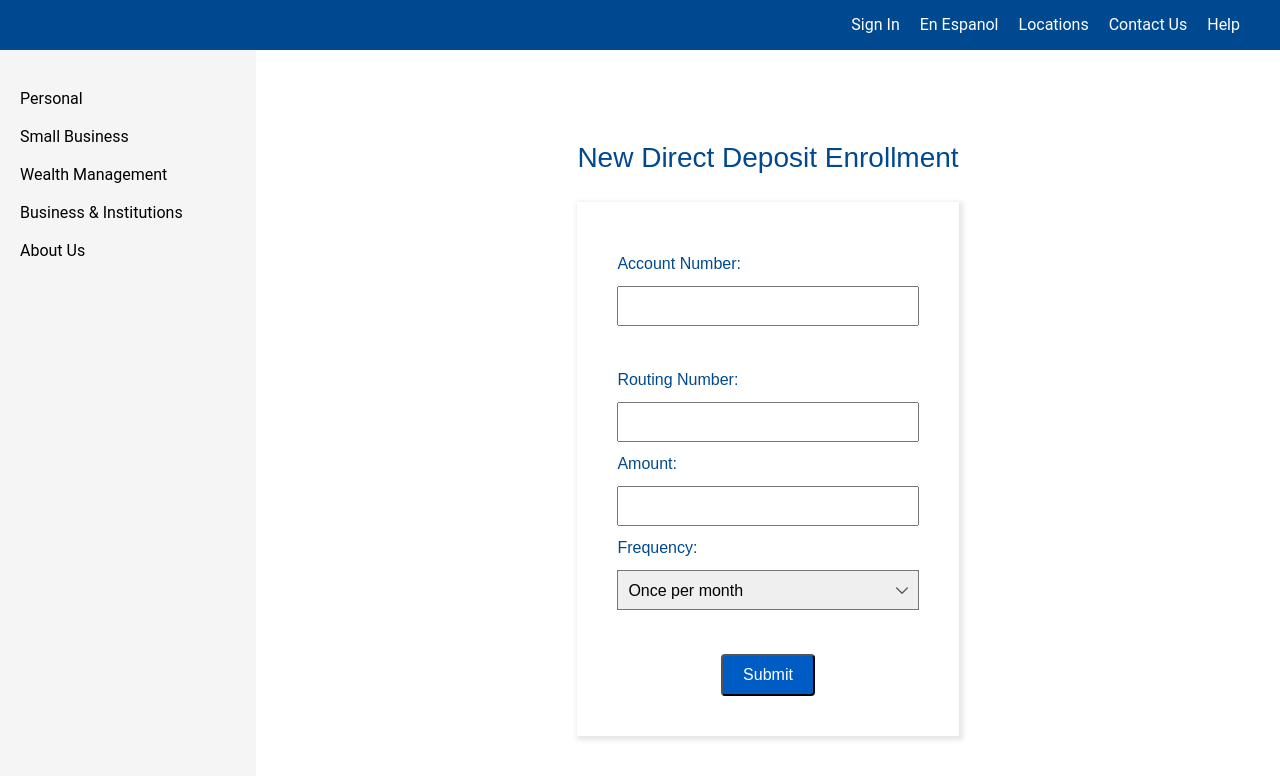
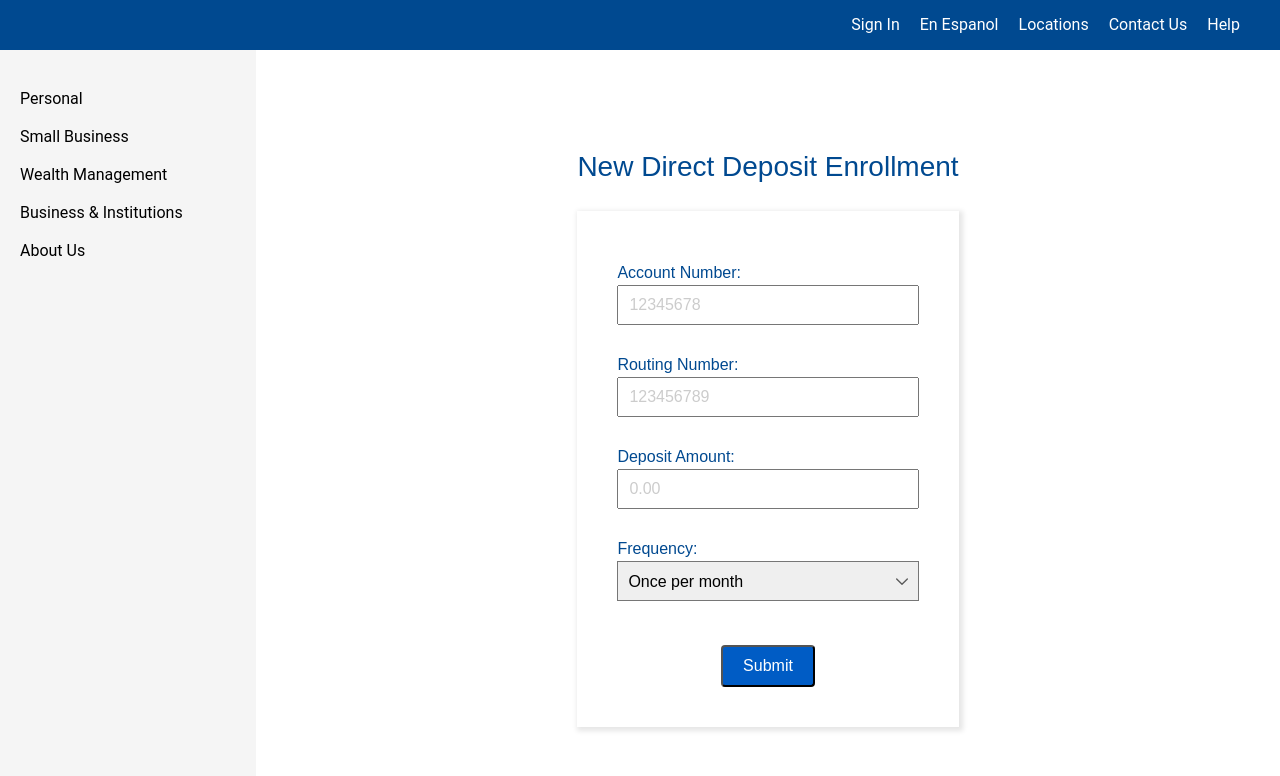
Before and after one commit to elainedev/interest-calculator-playground, a React (Vite) app: page /enrollment in a window 1280 px wide. Shown: the top 776 px of the page. Built offline with nearby package versions, Linux system fonts and the light colour scheme.

Commit message:
use NumericFormat to accept dollar values for Deposit

```diff
--- a/package.json
+++ b/package.json
@@ -15,11 +15,13 @@
     "react": "^18.2.0",
     "react-dom": "^18.2.0",
     "react-hook-form": "^7.46.2",
+    "react-number-format": "^5.3.1",
     "react-router-dom": "^6.16.0"
   },
   "devDependencies": {
     "@types/react": "^18.2.15",
     "@types/react-dom": "^18.2.7",
+    "@types/react-input-mask": "^3.0.3",
     "@typescript-eslint/eslint-plugin": "^6.0.0",
     "@typescript-eslint/parser": "^6.0.0",
     "@vitejs/plugin-react": "^4.0.3",
--- a/src/components/Enrollment.scss
+++ b/src/components/Enrollment.scss
@@ -20,7 +20,7 @@
 
       label {
         line-height: 1.5;
-        margin: 10px 0;
+        margin: 10px 0 0;
       }
 
       input, select {
@@ -28,6 +28,20 @@
         height: 40px;
         width: 100%;
         padding: 10px;
+      }
+
+      input {
+        &[type=number] {
+          &::-webkit-inner-spin-button, &::-webkit-outer-spin-button {
+            -webkit-appearance: none;
+          }
+        }
+
+        &::-webkit-input-placeholder {
+          color: #ccc;
+        }
+
+
       }
 
       select {
@@ -44,6 +58,18 @@
         }
       }
 
+      .error-message {
+        color: #FF69B4;
+        font-size: 0.85rem;
+        margin-top: 2px;
+        min-height: 1rem;
+        bottom: 0;
+
+        p {
+          margin: 0;
+        }
+      }
+
     }
     .blue-button {
       display: inline-block;
--- a/src/components/Enrollment.tsx
+++ b/src/components/Enrollment.tsx
@@ -1,6 +1,7 @@
 import React from 'react';
 import { useNavigate } from 'react-router-dom';
-import { useForm, SubmitHandler } from 'react-hook-form';
+import { useForm, Controller, SubmitHandler } from 'react-hook-form';
+import { NumericFormat } from 'react-number-format';
 
 import './Enrollment.scss';
 import '../shared-styles.scss';
@@ -8,13 +9,13 @@ import '../shared-styles.scss';
 type FormData = {
   accountNumber: string;
   routingNumber: string;
-  amount: string;
+  depositAmount: string;
   frequency: string;
 }
 
 const Enrollment: React.FC = () => {
 
-  const { register, handleSubmit, formState: {errors}, submit } = useForm<FormData>();
+  const { control, register, handleSubmit, formState: {errors} } = useForm<FormData>();
 
   const navigate = useNavigate();
 
@@ -32,36 +33,77 @@ const Enrollment: React.FC = () => {
       <div className='form-component'>
         <label htmlFor="accountNumber">Account Number:</label>
         <input
-          id="accountNumber" {...register('accountNumber', {
-          required: 'Account number is required',
-          minLength: {value: 8, message: 'Account Number must be 8 or more digits.'},
-          maxLength: {value: 17, message: 'Account Number must be under 17 digits.'},
+          id="accountNumber"
+          type='number'
+          pattern="[0-9]*"
+          placeholder='12345678'
+          {...register('accountNumber', {
+          required: 'Account number is required.',
+          // minLength: {value: 8, message: 'Account Number must be 8 or more digits.'},
+          // maxLength: {value: 17, message: 'Account Number must be under 17 digits.'},
           pattern: {
             value: /^[0-9]*$/,
             message: 'Account Number must be a number.'
           }
         })} />
-        <p>{errors.accountNumber?.message}</p>
+        <div className='error-message'>{errors.accountNumber?.message}</div>
       </div>
       <div className='form-component'>
         <label htmlFor="routingNumber">Routing Number:</label>
-        <input type="text" id="routingNumber" {...register('routingNumber')} />
+        <input
+          id="routingNumber"
+          type='number'
+          pattern="[0-9]*"
+          placeholder='123456789'
+          {...register('routingNumber', {
+            required: 'Routing number is required.',
+            // minLength: {value: 9, message: 'Account Number must be 9 digits.'},
+            // maxLength: {value: 9, message: 'Account Number must be 9 digits.'},
+            // pattern: {
+            //   value: /^(00|0[1-9]|1[0-2]|2[1-9]|3[0-2]|6[1-9]|7[0-2]|80)\d{7}$/,
+            //   message: 'Invalid routing number'
+            // }
+          })}
+        />
+        <div className='error-message'>{errors.routingNumber?.message}</div>
       </div>
       <div className='form-component'>
-        <label htmlFor="amount">Amount:</label>
-        <input type="text" id="amount" {...register('amount')} />
+        <label htmlFor="depositAmount">Deposit Amount:</label>
+        <Controller
+          name="depositAmount"
+          control={control}
+          render={({ field: { ref, ...rest } }) => {
+            return(
+            <NumericFormat
+              placeholder='0.00'
+              thousandSeparator=","
+              decimalSeparator="."
+              prefix="$ "
+              decimalScale={2}
+              getInputRef={ref}
+              required
+              {...rest}
+            />
+          )}}
+          rules={{
+            validate: {
+              required: value => !!value || 'Deposit Amount is required.',
+              greaterThanZero: value => parseFloat(value) > 0 || 'Amount must be greater than 0.',
+            }
+          }}
+        />
+        <div className='error-message'>{errors.depositAmount?.message}</div>
+
       </div>
+
       <div className='form-component'>
-
         <label htmlFor="frequency">Frequency:</label>
         <select id="frequency" {...register('frequency')}>
           <option value="oncePerMonth">Once per month</option>
           <option value="twicePerMonth">Twice per month</option>
         </select>
       </div>
-      <button className='blue-button' type='submit' role='button' onClick={() => console.log(errors)}>
-        Submit
-      </button>
+      <input className='blue-button' type='submit' role='button'/>
     </form>
 
     </div>
```
Also changed, not shown: 2 other files (tests, documents, lock files or other folders).
